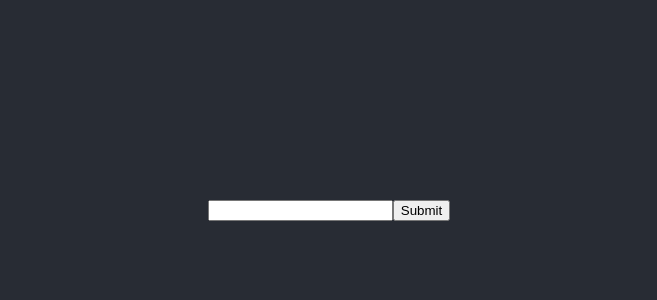
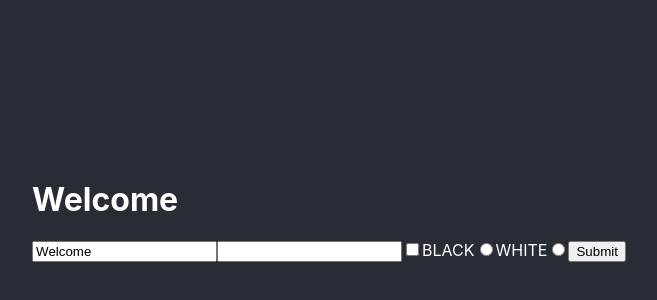
Before and after one commit to szczepanskimichal/rr, a React (Create React App) app: page / in a window 1280 px wide. Shown: the part 190-490 px from the top of the page, without its empty margins (311-968 px from the left). Built offline with nearby package versions, Linux system fonts and the light colour scheme.

Commit message:
controlled forms

```diff
--- a/src/components/Form/Form.js
+++ b/src/components/Form/Form.js
@@ -1,21 +1,90 @@
 import React, { Component } from "react";
 
+const initValues = {
+  username: "Welcome",
+  password: "",
+  isChecked: false,
+  color: null,
+};
+
 class Form extends Component {
-  handleSubmit(event) {
+  // xyz = 0;
+  state = {
+    ...initValues,
+  };
+
+  handleSubmit = (event) => {
     event.preventDefault();
-    const form = event.currentTarget;
-    console.log(form.elements);
-    const inputVal = form.elements[0].value;
-    // console.log(event.currentTarget);
-    console.log("submit", inputVal);
-  }
+    console.log(this.state.username);
+    // this.setState(initValues);
+    this.reset();
+    // this.setState({
+    //   username: "",
+    //   password: "",
+    // });
+  };
+  //   // const form = event.currentTarget;
+  //   // console.log(form.elements);
+  //   // const inputVal = form.elements.username.value;
+  //   // // console.log(event.currentTarget);
+  //   // console.log("submit", inputVal);
+  // }
+
+  handleChange = (event) => {
+    // console.log(event.target.value);
+    const { name, value, type, checked } = event.target;
+    this.setState({
+      [name]: type === "checkbox" ? checked : value,
+    });
+  };
+
+  reset = () => {
+    this.setState(initValues);
+  };
+
+  // handleChangeChecbox = (event) => {
+  //   console.log(event.target.checked);
+  //   this.setState({
+  //     isChecked: event.target.checked,
+  //   });
+  // };
 
   render() {
+    console.log(this);
+    const { username, password, isChecked } = this.state;
     return (
-      <form onSubmit={this.handleSubmit}>
-        <input type="text" />
-        <button type="submit">Submit</button>
-      </form>
+      <>
+        <h1>{username}</h1>
+        <form onSubmit={this.handleSubmit}>
+          <input
+            type="text"
+            name="username"
+            value={this.state.username}
+            onChange={this.handleChange}
+          />
+          <input
+            type="password"
+            name="password"
+            value={password}
+            onChange={this.handleChange}
+          />
+          <input
+            type="checkbox"
+            name="isChecked"
+            checked={isChecked}
+            onChange={this.handleChange}
+          />
+          <label>
+            BLACK
+            <input type="radio" />
+          </label>
+          <label>
+            WHITE
+            <input type="radio" />
+          </label>
+          <button type="submit">Submit</button>
+        </form>
+      </>
     );
   }
 }
```
